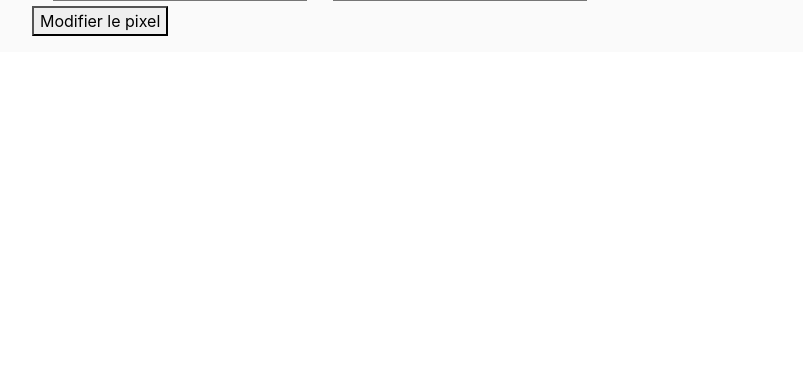
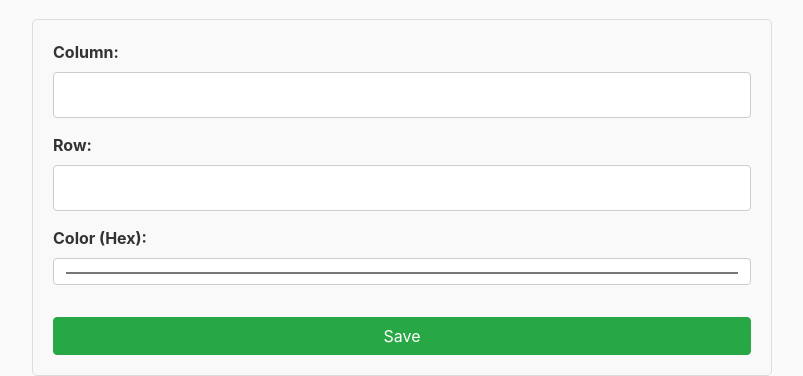
Before and after one commit to asadiqi/Web_Q3_HelbPlace, a Django app: page /helbplace/canva/ in a window 1280 px wide. Shown: the part 861-1237 px from the top of the page, without its empty margins (238-1041 px from the left). Before the commit the page ends 897 px from the top, so only its background shows below. Run offline with Django 5.2, Linux system fonts and the light colour scheme; a user stored in the database is signed in; some libraries are stand-ins or nearby versions.

Commit message:
styliser la page helbplace_canva

```diff
--- a/django_project/blog/templates/blog/helbplace_canva.html
+++ b/django_project/blog/templates/blog/helbplace_canva.html
@@ -15,19 +15,29 @@
     </div>
 
     <!-- Formulaire pour modifier les pixels -->
-    <form id="pixel-form" method="POST">
-        {% csrf_token %}
-        <label for="x">X:</label>
-        <input type="number" id="x" name="x" required>
-        <label for="y">Y:</label>
-        <input type="number" id="y" name="y" required>
-        <label for="color">Couleur:</label>
-        <input type="color" id="color" name="color" required>
-        <button type="submit">Modifier le pixel</button>
-    </form>
+    <div class="modify-grid mt-5">
+        <form id="pixel-form" method="POST">
+            {% csrf_token %}
+            <div class="form-group">
+                <label for="x">Column:</label>
+                <input type="number" id="x" name="x" class="form-control" required>
+            </div>
+            <div class="form-group">
+                <label for="y">Row:</label>
+                <input type="number" id="y" name="y" class="form-control" required>
+            </div>
+            <div class="form-group">
+                <label for="color">Color (Hex):</label>
+                <input type="color" id="color" name="color" class="form-control" required>
+            </div>
 
-    <!-- Affichage du compte à rebours -->
-    <p id="countdown"></p>
+            <div id="countdown-timer" class="mt-3">
+                <p id="countdown" class="text-danger"></p>
+            </div>
+
+            <button type="submit" class="btn btn-success mt-3">Save</button>
+        </form>
+    </div>
 </div>
 
 <style>
@@ -36,12 +46,37 @@
         height: 600px;
         overflow: hidden;
         margin-top: 20px;
+        border: 2px solid #000;
+        border-radius: 10px;
+        padding: 10px;
+        box-shadow: 0 4px 8px rgba(0, 0, 0, 0.2);
     }
 
-    iframe {
+    #pixel-form {
+        margin-top: 20px;
+        padding: 20px;
+        border: 1px solid #ddd;
+        border-radius: 5px;
+        background-color: #f9f9f9;
+    }
+
+    .form-group {
+        margin-bottom: 15px;
+    }
+
+    .form-group label {
+        font-weight: bold;
+    }
+
+    .form-control {
         width: 100%;
-        height: 100%;
-        border: none;
+        padding: 10px;
+        border: 1px solid #ccc;
+        border-radius: 4px;
+    }
+
+    .btn {
+        width: 100%;
     }
 </style>
 
@@ -83,7 +118,6 @@
             })
             .catch(error => {
                 console.error('Erreur:', error);
-                // Suppression des alertes d'erreur
             });
     });
 
```
